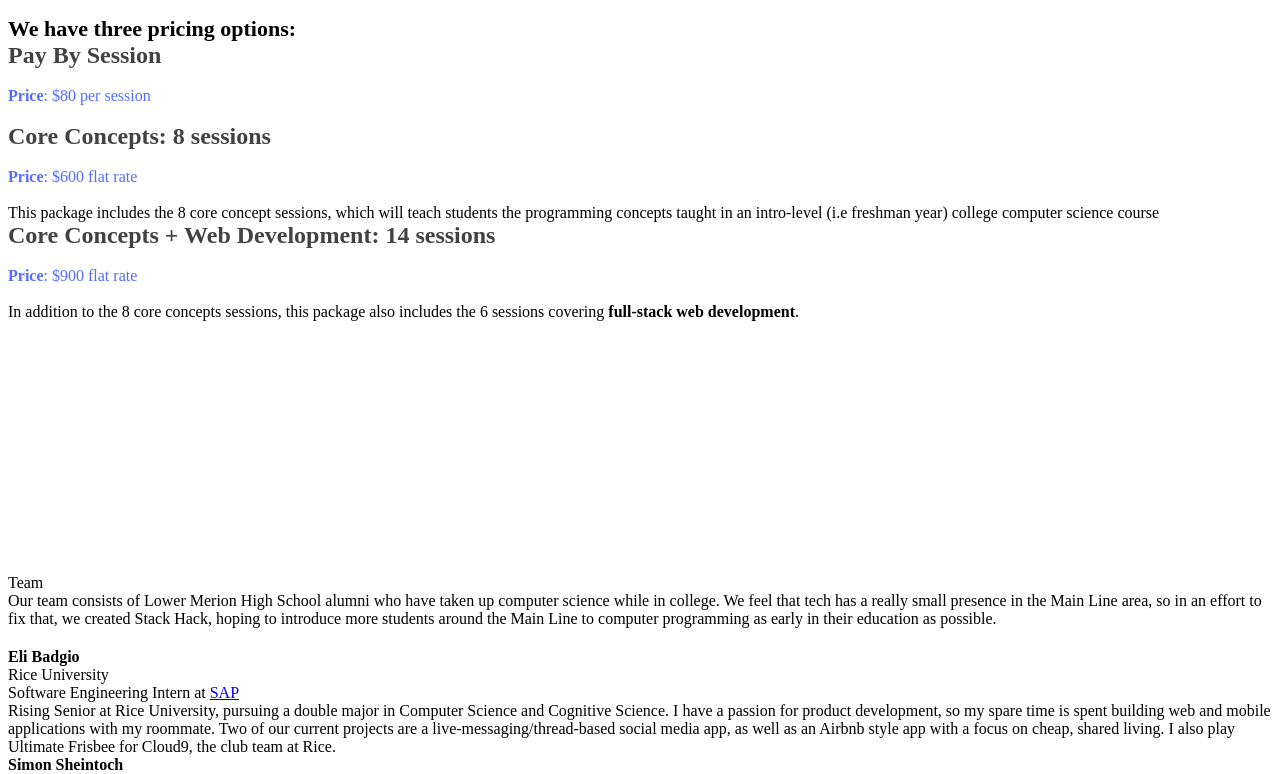
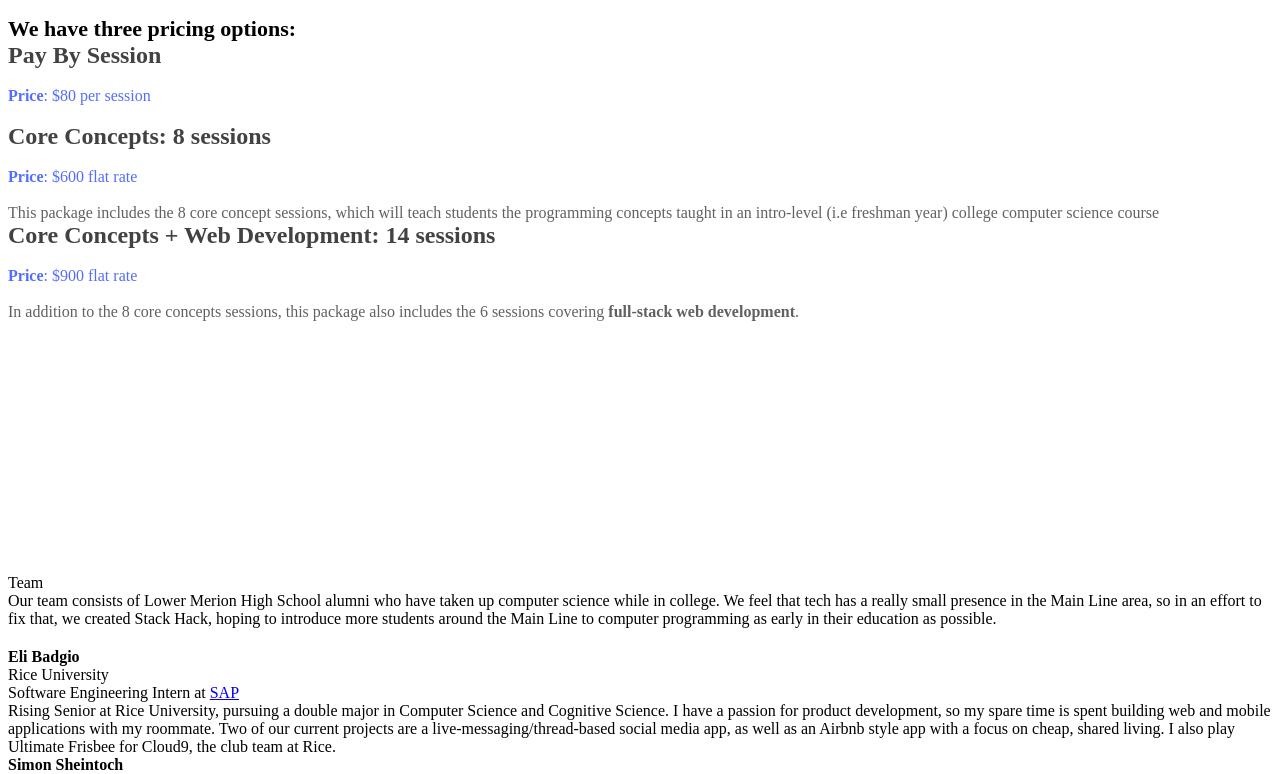
Before and after one commit to ebadgio/stack-hack-web, a React app: page / in a window 1280 px wide. Shown: the part 2680-3454 px from the top of the page. Built offline with nearby package versions, Linux system fonts and the light colour scheme; grey boxes are pictures that could not be loaded; the HTML template or start-up script is replaced by a standard one.

Commit message:
fix price card

```diff
--- a/client/src/main/elements/PriceCard.js
+++ b/client/src/main/elements/PriceCard.js
@@ -4,7 +4,7 @@ const PriceCard = ({track, price, statement, details, style}) => {
 
     return (
         <div className="price-wrap shadow box" style={style}>
-            <div className="heading-description overview" style={{maxWidth: '100%'}}>
+            <div className="heading-description" style={{maxWidth: '100%', color: '#616161'}}>
                 <strong style={{fontSize: '24px', color: '#424242'}}>{track}</strong>
                 <br />
                 <br />
```
Also changed, not shown: 1 other file (tests, documents, lock files or other folders).
